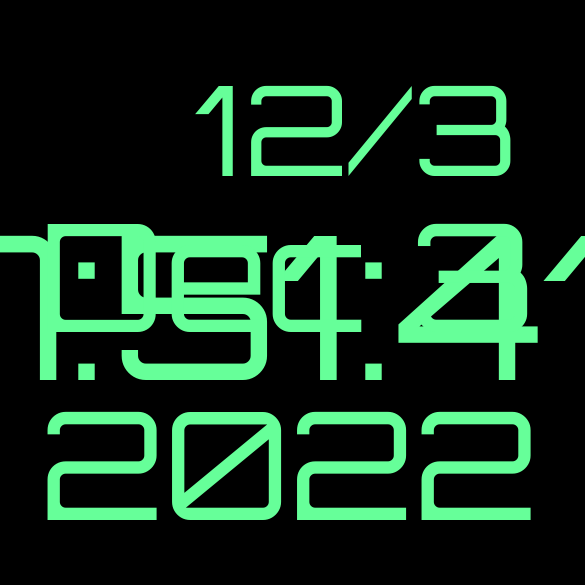
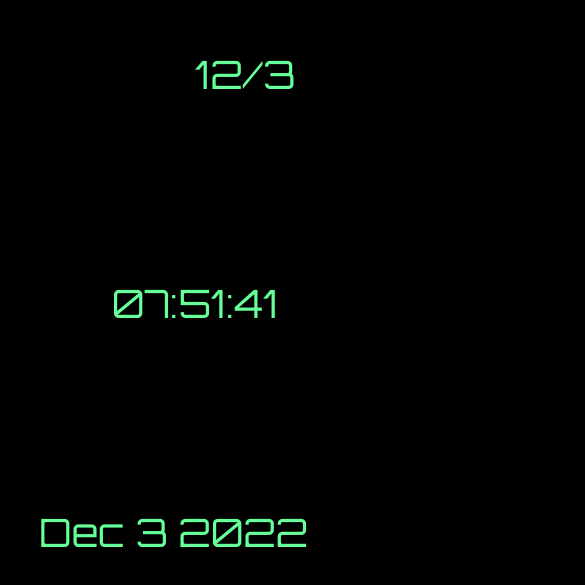
Before and after one commit to Uruktek/uruktek.github.io, a plain HTML site: page index.html in a window 390 px wide. Shown: the part 119-704 px from the top of the page, 585 px wide, since content can reach past the window. Drawn offline with Linux system fonts and the light colour scheme.

Commit message:
Changed to vw for phones.

```diff
--- a/index.css
+++ b/index.css
@@ -6,7 +6,7 @@ body {
 #clock {
     font-family: 'Orbitron', sans-serif;
     color: #66ff99;
-    font-size: 200px;
+    font-size: 10vw;
     text-align: center;
     align-self: center;
     margin: 0;
@@ -20,7 +20,7 @@ body {
   #date {
     font-family: 'Orbitron', sans-serif;
     color: #66ff99;
-    font-size: 125px;
+    font-size: 10vw;
     text-align: top;
     margin: 0;
     position: absolute;
@@ -31,7 +31,7 @@ body {
   #dateText {
     font-family: 'Orbitron', sans-serif;
     color: #66ff99;
-    font-size: 150px;
+    font-size: 10vw;
     text-align: bottom;
     margin: 0;
     position: absolute;
```
